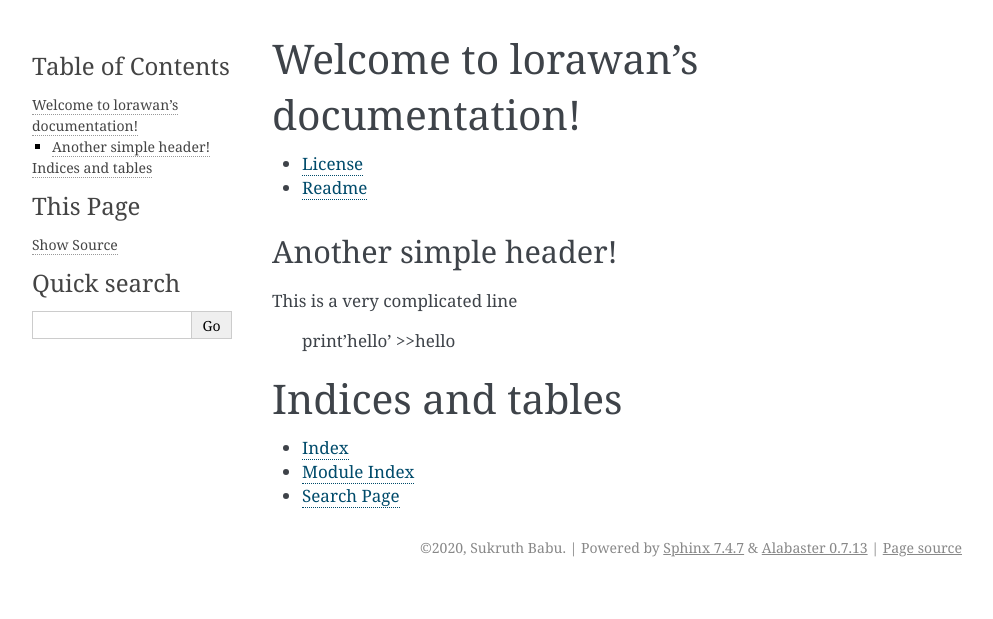
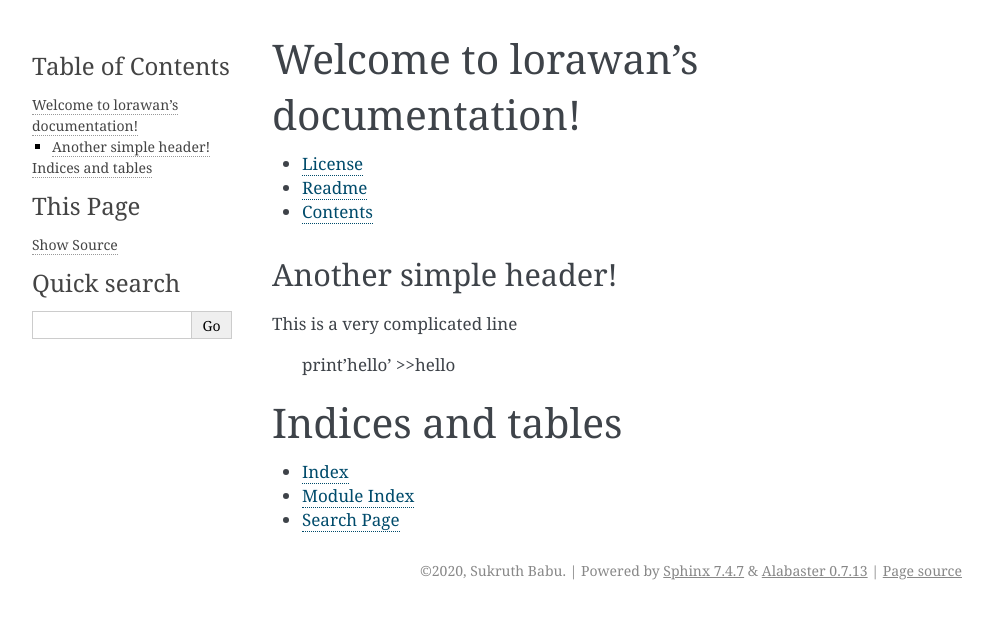
Before and after one commit to ANRGUSC/lorawandocs, a Sphinx documentation site: the page built from docs/source/index.rst, in a window 1280 px wide. Shown: the top 619 px of the page, without its empty margins (148-1141 px from the left). Built offline with Sphinx 7.4.7, drawn with Linux system fonts in a browser that asks for light colours.

Commit message:
adding 2nd commit for documentation

```diff
--- /dev/null
+++ b/docs/source/contents.rst
@@ -0,0 +1,4 @@
+Contents
+========
+
+just the contents
--- a/docs/source/index.rst
+++ b/docs/source/index.rst
@@ -7,10 +7,11 @@ Welcome to lorawan's documentation!
 ===================================
 
 .. toctree::
-   :maxdepth: 2
+   :maxdepth: 3
 
    license
    readme
+   contents
 
 Another simple header!
 ++++++++++++++++++++++
```
